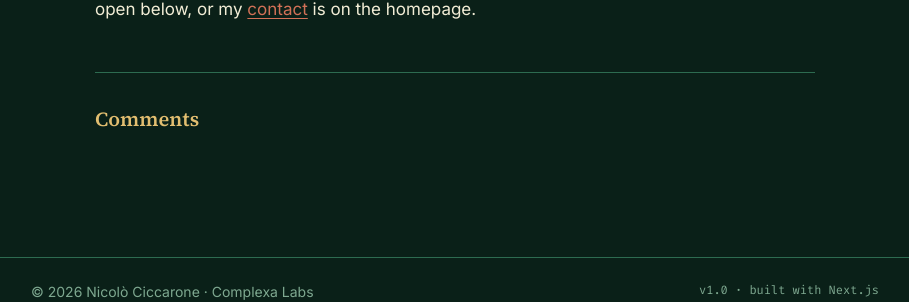
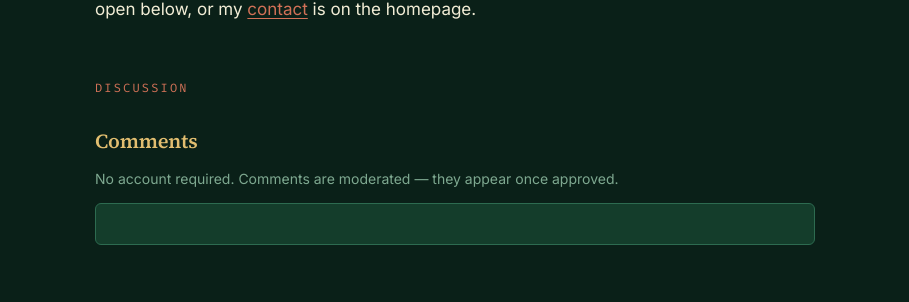
Before and after one commit to nclcc/nclcc.github.io, a Next.js app: page /posts/welcome in a window 1280 px wide. Shown: the part 1148-1450 px from the top of the page, without its empty margins (185-1094 px from the left). Built offline with nearby package versions, Linux system fonts and the light colour scheme; no server answers.

Commit message:
Wrap Cusdis comments in brand-aligned card with eyebrow + intro

```diff
--- a/app/globals.css
+++ b/app/globals.css
@@ -114,6 +114,18 @@ html, body {
   background: var(--bk-rule);
 }
 
+/* ── Cusdis comment iframe — tighten the default container styling ──── */
+.cusdis-section #cusdis_thread {
+  background: transparent;
+}
+.cusdis-section #cusdis_thread iframe {
+  background: transparent;
+  /* Slight bottom breathing room so the iframe doesn't crash into the card edge */
+  margin-bottom: -4px;
+  display: block;
+  width: 100%;
+}
+
 /* Animations */
 @keyframes fadeUp {
   from { opacity: 0; transform: translateY(8px); }
--- a/components/CusdisComments.tsx
+++ b/components/CusdisComments.tsx
@@ -51,14 +51,30 @@ export default function CusdisComments({ title }: { title: string }) {
       : `https://nclcc.github.io${pathname}`;
 
   return (
-    <div className="mt-12">
-      <hr className="hr-bk mb-6" />
+    <section className="mt-14 cusdis-section">
+      <div
+        className="text-[10px] sm:text-xs uppercase tracking-[0.18em] font-mono mb-2"
+        style={{ color: "var(--bk-sienna)" }}
+      >
+        Discussion
+      </div>
       <h3
-        className="font-serif text-xl font-semibold mb-4"
-        style={{ color: "var(--bk-green-dk)" }}
+        className="font-serif text-2xl font-semibold mb-2"
+        style={{ color: "var(--bk-green-dk)", letterSpacing: "-0.01em" }}
       >
         Comments
       </h3>
+      <p className="text-sm mb-5" style={{ color: "var(--bk-ink-lt)" }}>
+        No account required. Comments are moderated — they appear once approved.
+      </p>
+
+      <div
+        className="rounded-md border p-4 sm:p-5"
+        style={{
+          background: "var(--bk-cream-lt)",
+          borderColor: "var(--bk-rule)",
+        }}
+      >
         <div
           ref={containerRef}
           id="cusdis_thread"
@@ -70,5 +86,6 @@ export default function CusdisComments({ title }: { title: string }) {
           data-theme="dark"
         />
       </div>
+    </section>
   );
 }
```
Lines whose indentation alone changed are shown as unchanged.
